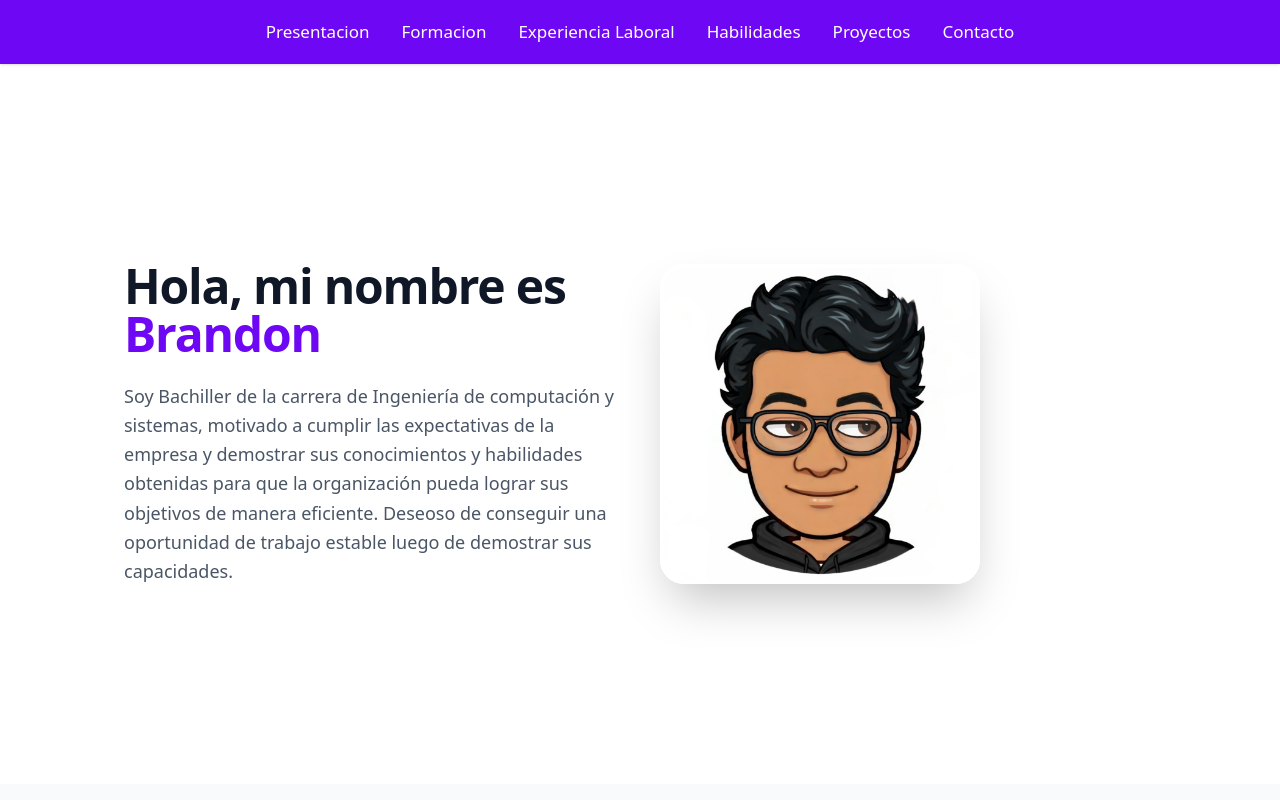
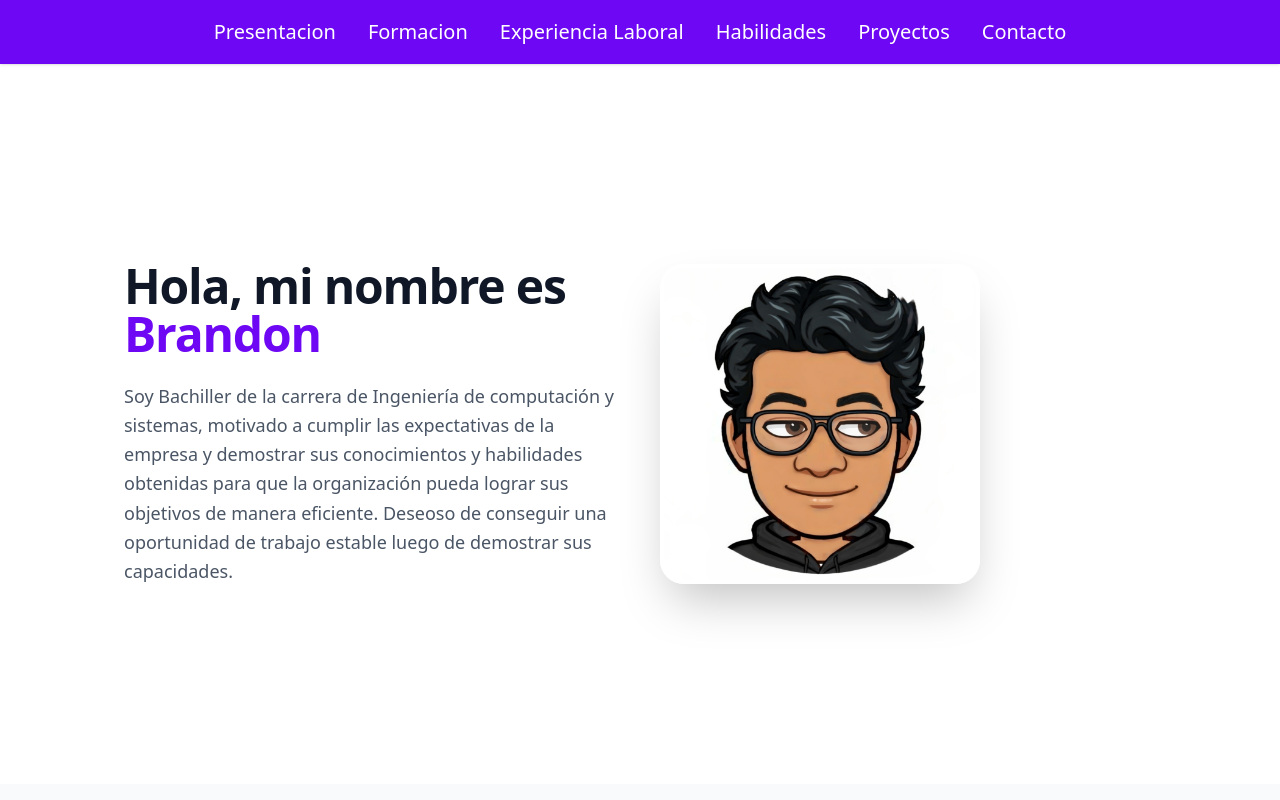
Before and after one commit to bran24/bran24.github.io, a React (Vite) app: page / in a window 1280 px wide. Shown: the top 800 px of the page. Built offline with nearby package versions, Linux system fonts and the light colour scheme.

Commit message:
3 commit

```diff
--- a/src/Componentes/Navbar.tsx
+++ b/src/Componentes/Navbar.tsx
@@ -25,7 +25,7 @@ const Navbar = () => {
                 <ul className="hidden md:flex gap-8">
                     {menuItems.map((item) => (
                         <li key={item.name}>
-                            <a href={item.href} className="text-white text-[17px] hover:text-black transition-colors font-medium">
+                            <a href={item.href} className="text-white text-[20px] hover:text-black transition-colors font-medium">
                                 {item.name}
                             </a>
                         </li>
--- a/src/Componentes/Proyectos.tsx
+++ b/src/Componentes/Proyectos.tsx
@@ -20,7 +20,7 @@ const ProjectCard = () => {
 
         <section id="proyectos" className="py-20 max-w-7xl mx-auto px-4">
 
-        <h2 className="text-3xl font-bold mb-6 text-center">Proyectos</h2>
+        <h2 className="text-3xl font-bold mb-10 text-center">Proyectos</h2>
 
 
 
```
